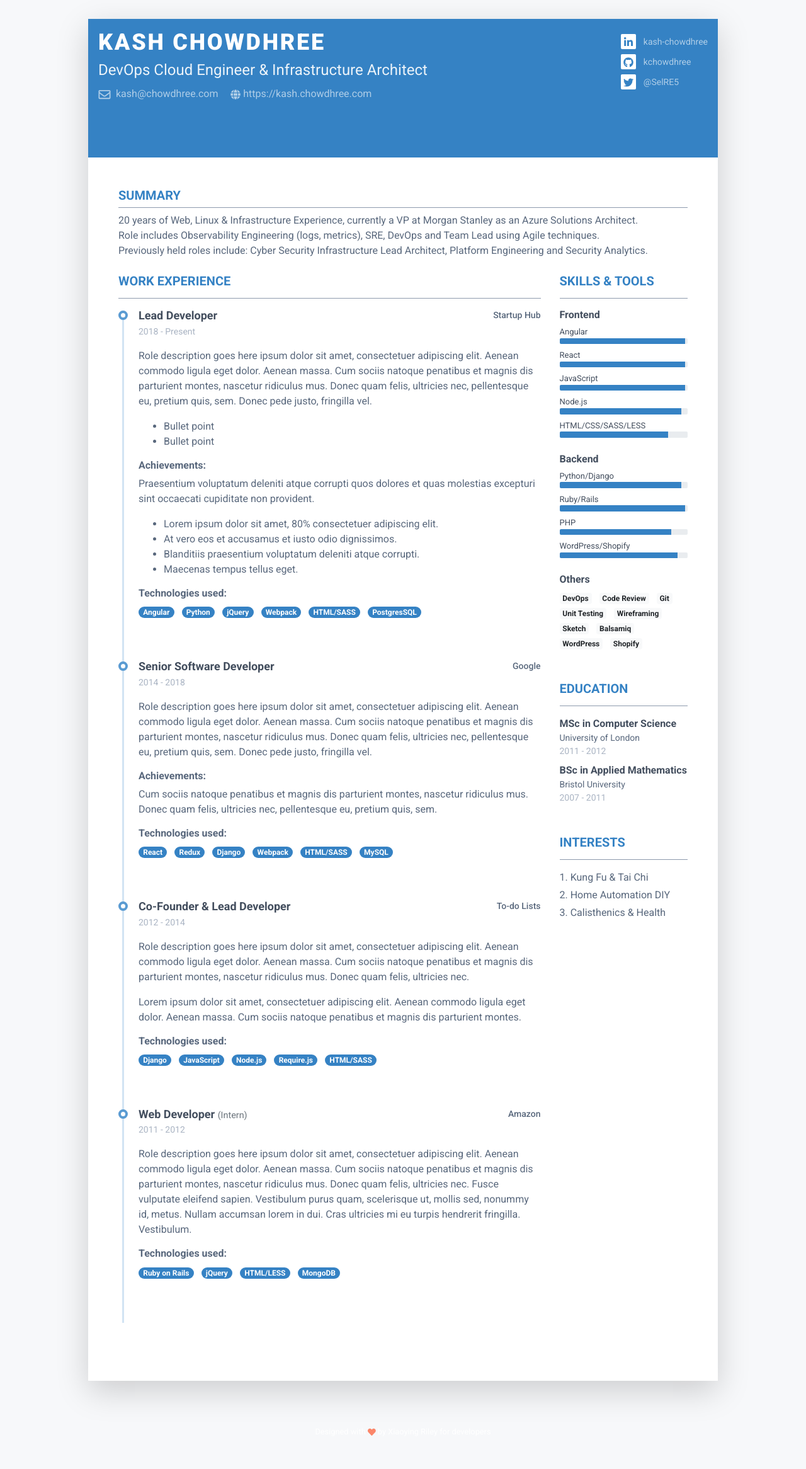
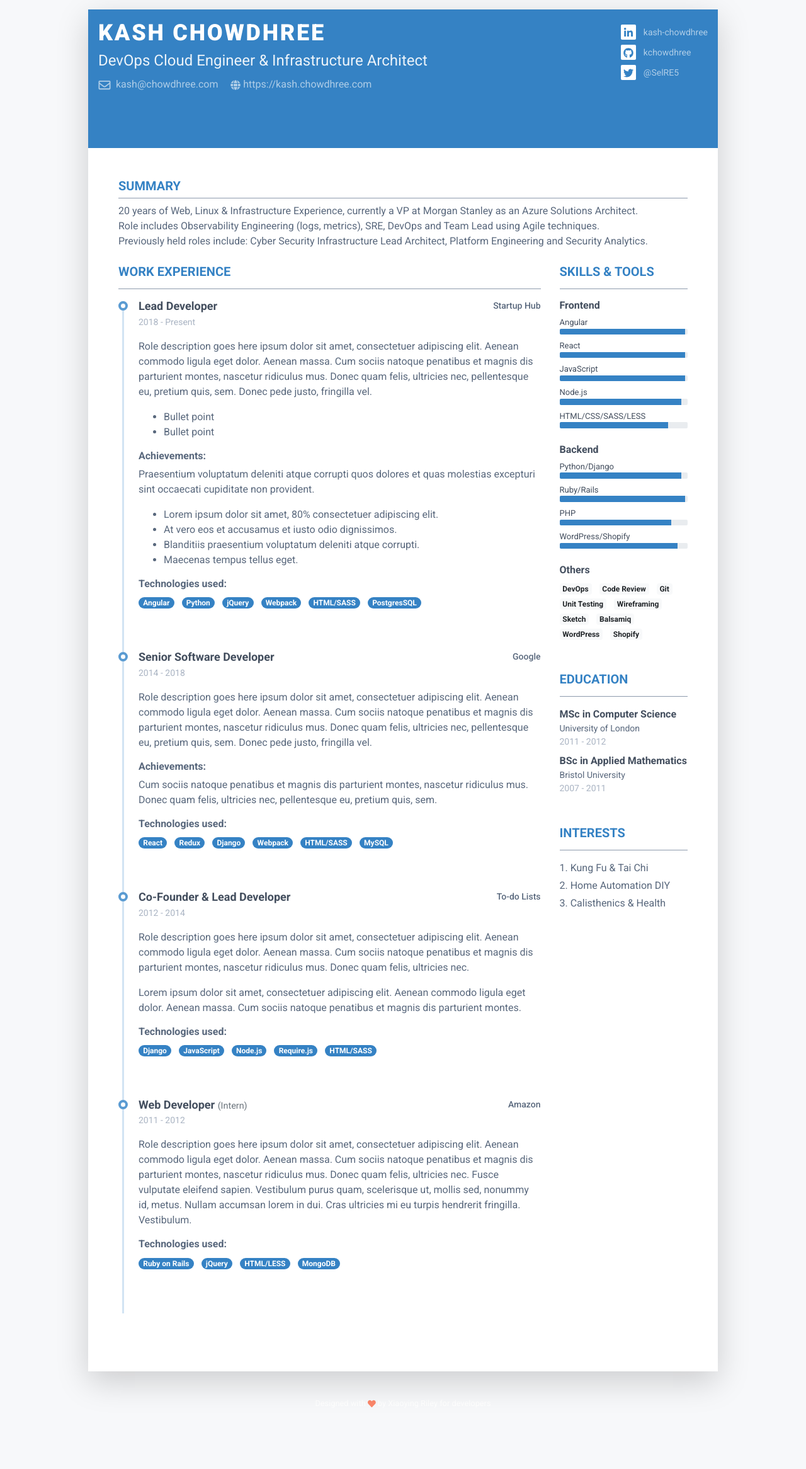
Before and after one commit to Hamy200/resume, a Jekyll site: the page built from index.markdown, in a window 1280 px wide. Shown: the whole page at 63% size. Built offline with Jekyll 4.4.1, drawn with Linux system fonts in a browser that asks for light colours; nearby versions of some CDN libraries; after the commit the page ends 2287 px from its top, so only the background shows below that.

Commit message:
Update _base.scss

```diff
--- a/_sass/_base.scss
+++ b/_sass/_base.scss
@@ -45,8 +45,8 @@ a.theme-btn-on-bg,
 }
 
 .resume-wrapper {
-    padding-top: 30px;
-    padding-bottom: 60px;
+    padding-top: 15px;
+    padding-bottom: 30px;
 
 }
 
```
